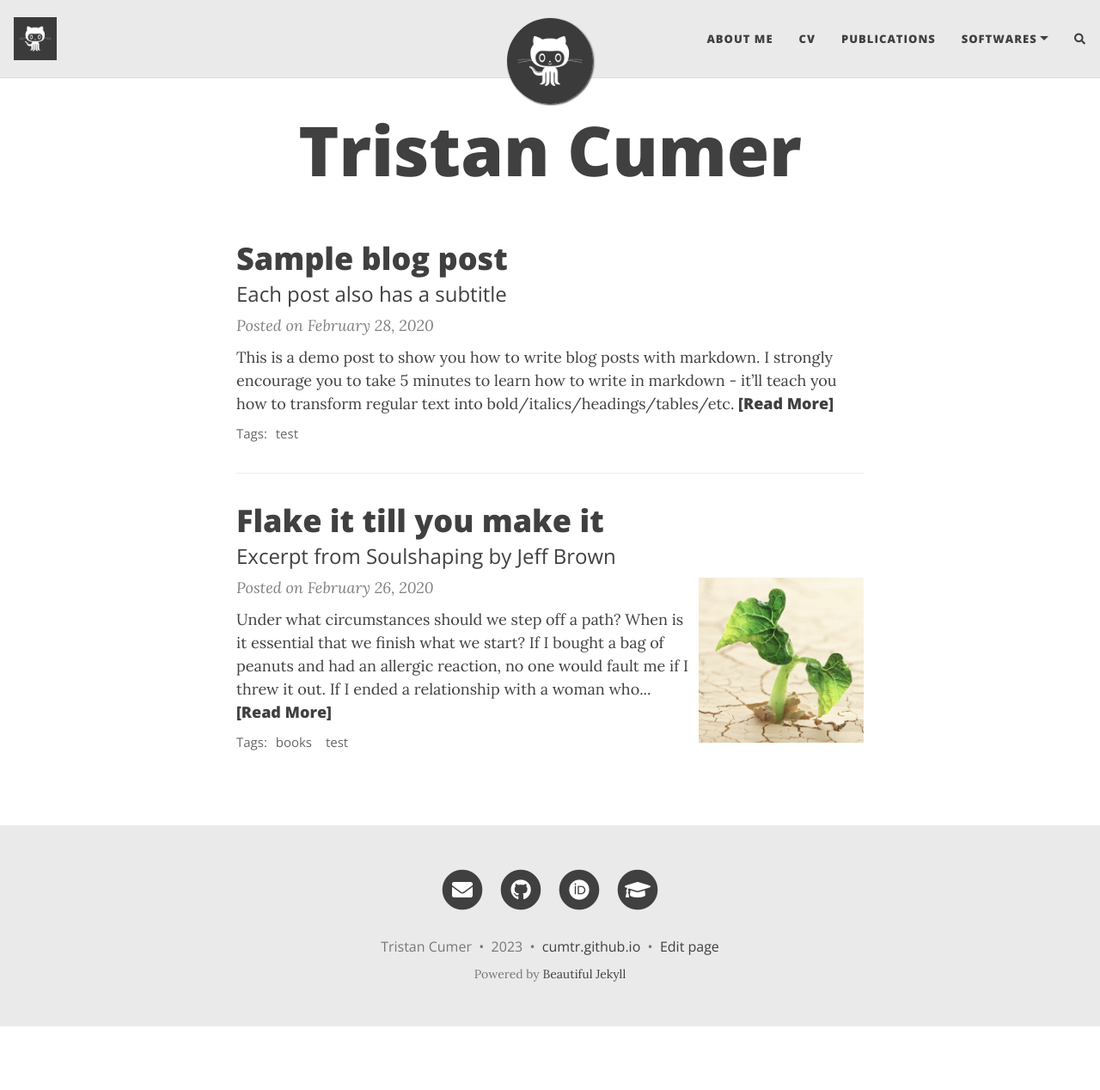
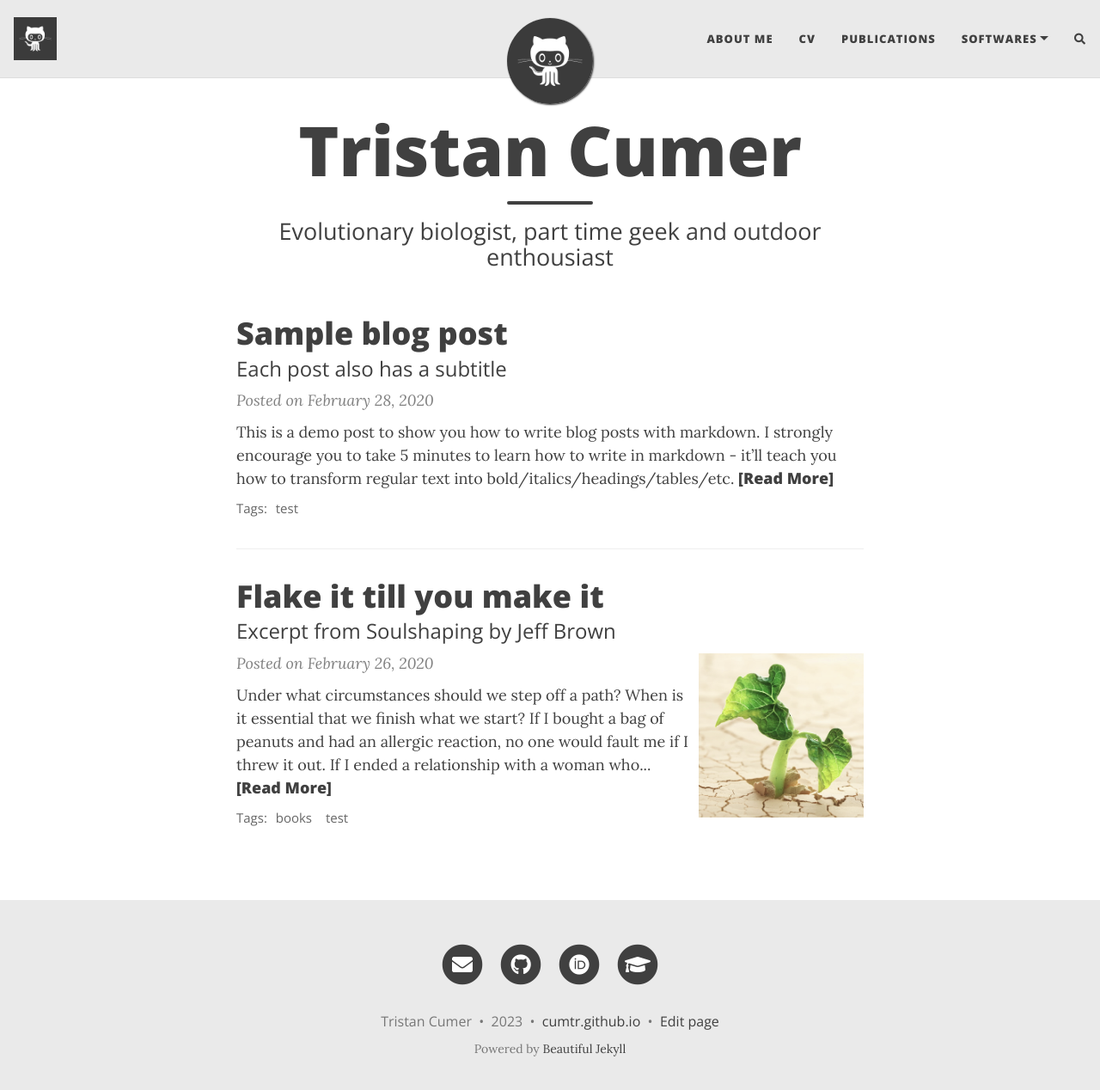
Before and after one commit to cumtr/cumtr.github.io, a Jekyll site: the page built from index.html, in a window 1280 px wide and 1281 px high. Shown: the top 1268 px of the window at 86% size. Built offline with Jekyll 4.4.1, drawn with Linux system fonts in a browser that asks for light colours; nearby versions of some CDN libraries; the list of posts is cut into pages by our own code; comment, search, counter and statistics services are not loaded.

Commit message:
Update index.html

```diff
--- a/index.html
+++ b/index.html
@@ -1,5 +1,5 @@
 ---
 layout: home
 title: Tristan Cumer
-subtitle:
+subtitle: Evolutionary biologist, part time geek and outdoor enthousiast
 ---
```
